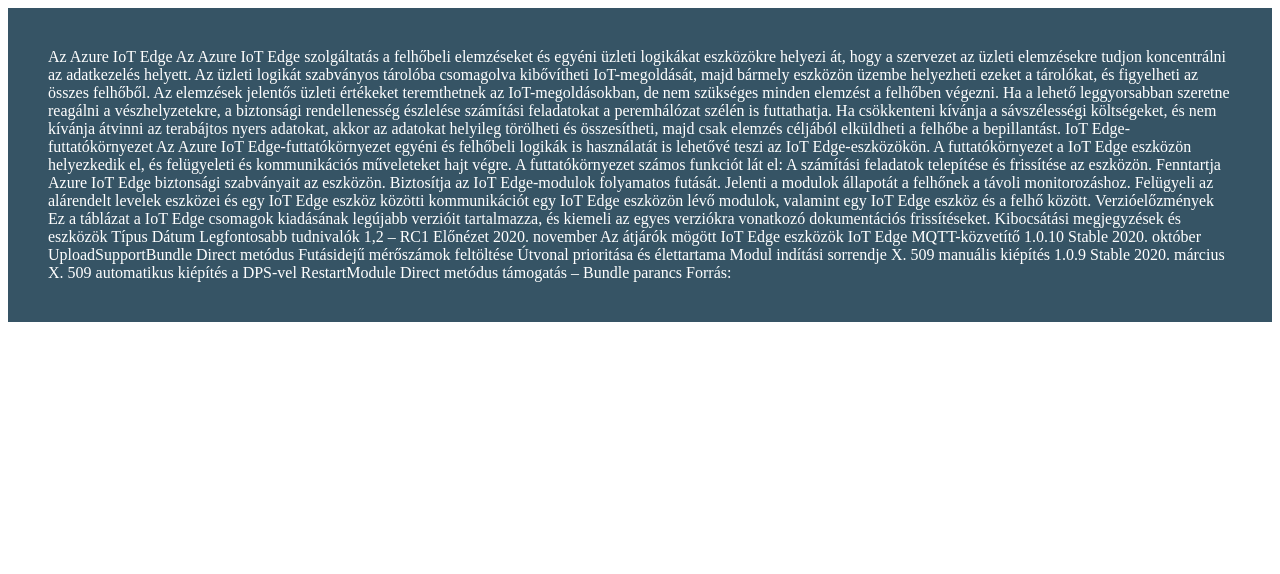
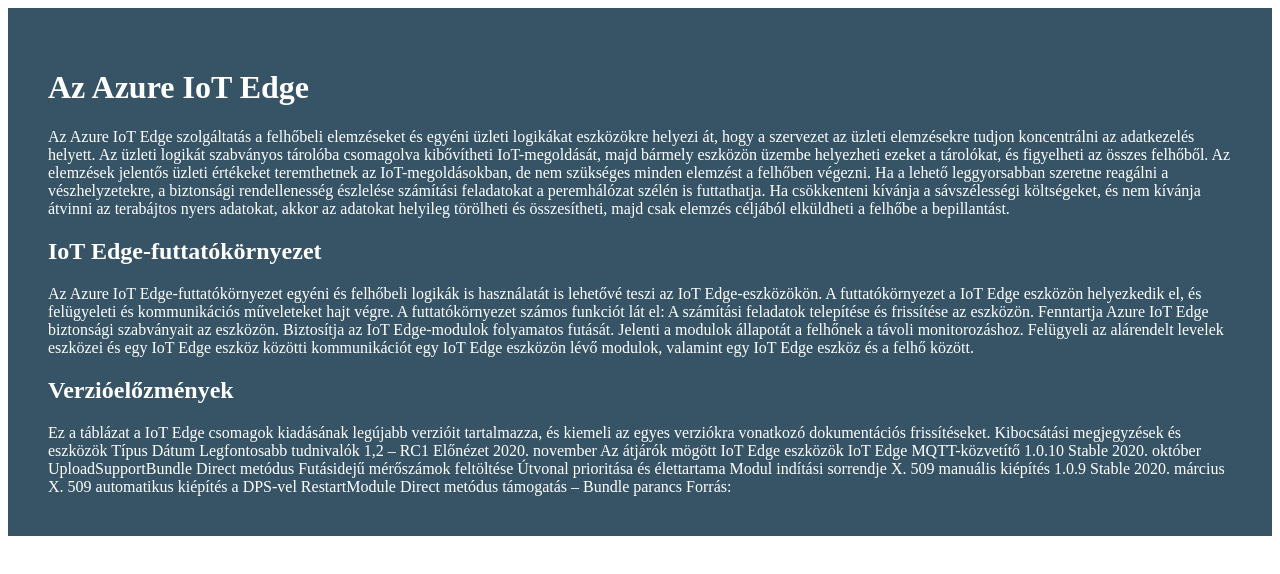
Before and after one commit to fyniteDEV/Azure-IoT-Edge, a plain HTML site: page index.html in a window 1280 px wide. Drawn offline with Linux system fonts and the light colour scheme.

Commit message:
5. feladat

```diff
--- a/index.html
+++ b/index.html
@@ -10,13 +10,13 @@
 
 <body>
   <div id="tartalom">
-    Az Azure IoT Edge
+    <h1>Az Azure IoT Edge</h1>
 
     Az Azure IoT Edge szolgáltatás a felhőbeli elemzéseket és egyéni üzleti logikákat eszközökre helyezi át, hogy a szervezet az üzleti elemzésekre tudjon koncentrálni az adatkezelés helyett. Az üzleti logikát szabványos tárolóba csomagolva kibővítheti IoT-megoldását, majd bármely eszközön üzembe helyezheti ezeket a tárolókat, és figyelheti az összes felhőből.
 
     Az elemzések jelentős üzleti értékeket teremthetnek az IoT-megoldásokban, de nem szükséges minden elemzést a felhőben végezni. Ha a lehető leggyorsabban szeretne reagálni a vészhelyzetekre, a biztonsági rendellenesség észlelése számítási feladatokat a peremhálózat szélén is futtathatja. Ha csökkenteni kívánja a sávszélességi költségeket, és nem kívánja átvinni az terabájtos nyers adatokat, akkor az adatokat helyileg törölheti és összesítheti, majd csak elemzés céljából elküldheti a felhőbe a bepillantást.
 
-    IoT Edge-futtatókörnyezet
+    <h2>IoT Edge-futtatókörnyezet</h2>
 
     Az Azure IoT Edge-futtatókörnyezet egyéni és felhőbeli logikák is használatát is lehetővé teszi az IoT Edge-eszközökön. A futtatókörnyezet a IoT Edge eszközön helyezkedik el, és felügyeleti és kommunikációs műveleteket hajt végre. A futtatókörnyezet számos funkciót lát el:
 
@@ -26,7 +26,7 @@
     Jelenti a modulok állapotát a felhőnek a távoli monitorozáshoz.
     Felügyeli az alárendelt levelek eszközei és egy IoT Edge eszköz közötti kommunikációt egy IoT Edge eszközön lévő modulok, valamint egy IoT Edge eszköz és a felhő között.
 
-    Verzióelőzmények
+    <h2>Verzióelőzmények</h2>
 
     Ez a táblázat a IoT Edge csomagok kiadásának legújabb verzióit tartalmazza, és kiemeli az egyes verziókra vonatkozó dokumentációs frissítéseket.
 
```
